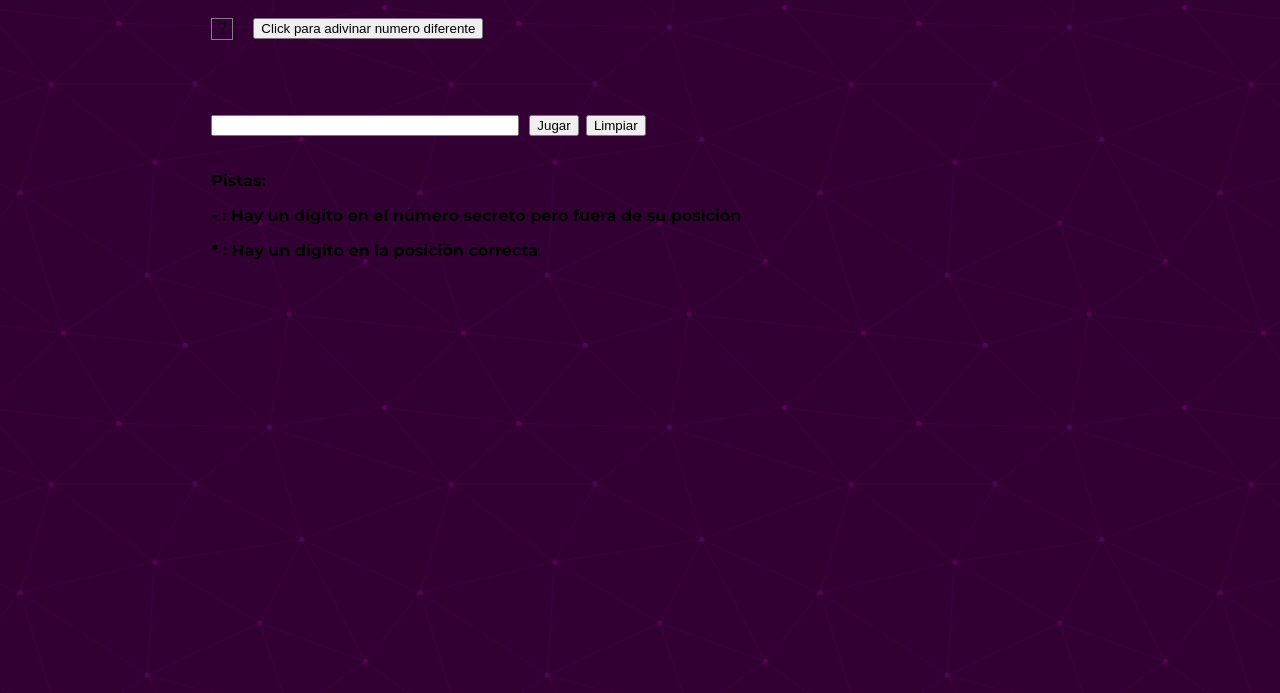
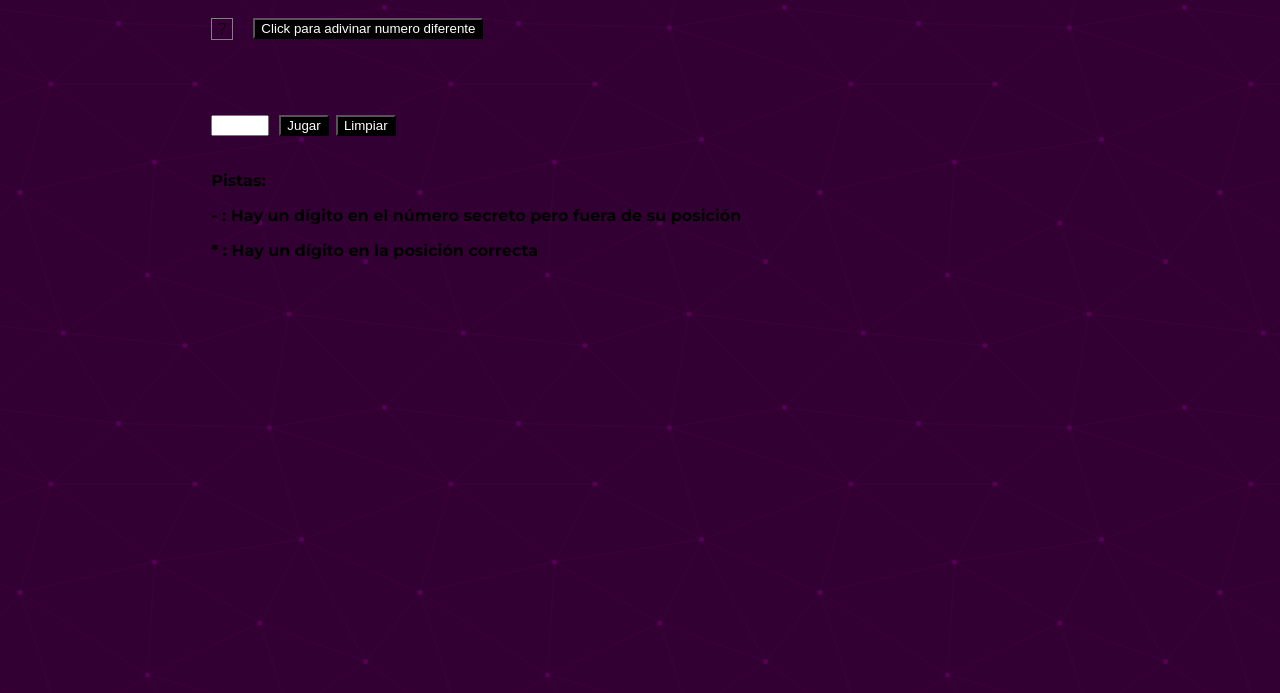
Before and after one commit to mdpa24/code-breaker, a plain HTML site: page index.html in a window 1280 px wide. Shown: the part 107-800 px from the top of the page. Drawn offline with Linux system fonts and the light colour scheme.

Commit message:
Se cambió el color de lla letra de los botones

```diff
--- a/style.css
+++ b/style.css
@@ -18,13 +18,15 @@ p{
 
 input{
 
-  width: 300px;
+  width: 50px;
 }
 
 
 button{
 
   cursor: pointer;
+  color: white;
+  background-color: black;
 }
 
 
```
